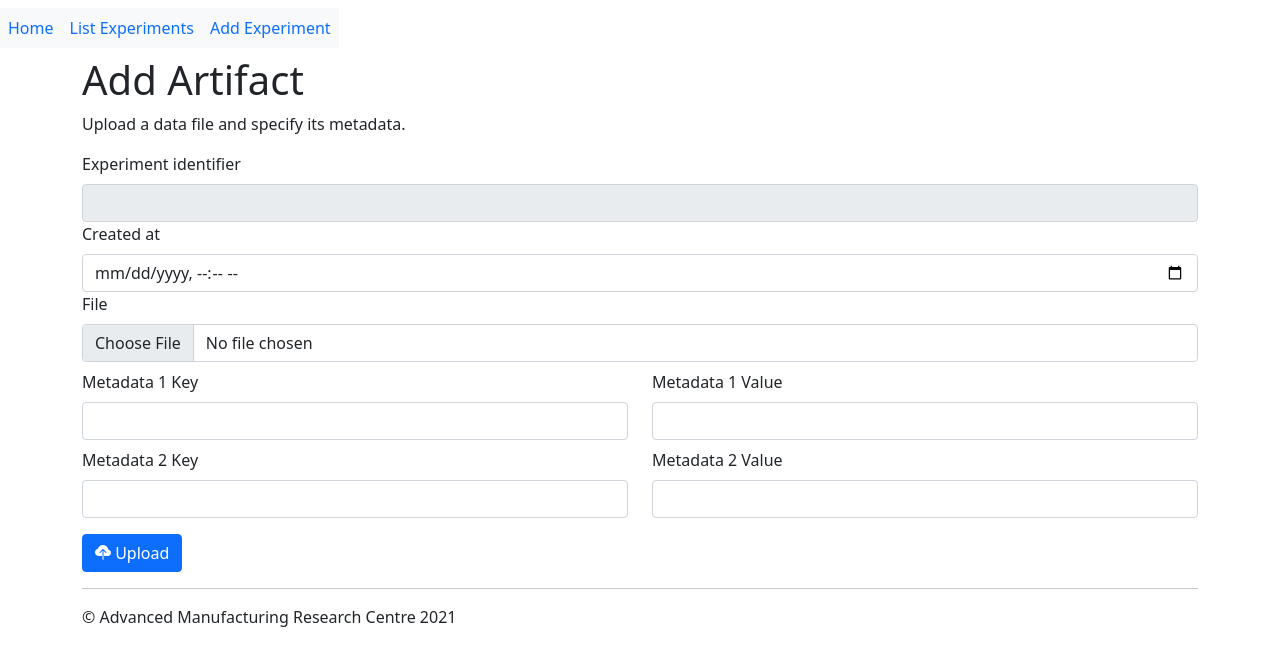
After one commit to Joe-Heffer-Shef/owast, a Flask app: template owast/blueprints/artifact/templates/artifact/create.html in a window 1280 px wide. The commit adds this page. Shown: the top 666 px of the page. Run offline with Flask 2, Linux system fonts and the light colour scheme; the template is opened without the code that fills it, so the values that code supplies are empty; some libraries are stand-ins or nearby versions.

Commit message:
add file upload feature (sketch)

```diff
--- a/owast/app_factory.py
+++ b/owast/app_factory.py
@@ -4,6 +4,7 @@ import flask
 
 import owast.blueprints.main.views
 import owast.blueprints.experiment.views
+import owast.blueprints.artifact.views
 
 
 def create_app() -> flask.Flask:
@@ -12,6 +13,7 @@ def create_app() -> flask.Flask:
     # Register blueprints
     app.register_blueprint(owast.blueprints.main.views.blueprint)
     app.register_blueprint(owast.blueprints.experiment.views.blueprint)
+    app.register_blueprint(owast.blueprints.artifact.views.blueprint)
 
     # TODO LDAP authentication (Active Directory)
 
--- /dev/null
+++ b/owast/blueprints/artifact/templates/artifact/create.html
@@ -0,0 +1,55 @@
+{% extends "layout.html" %}
+{% set title = 'Add Artifact' %}
+{% block content %}
+<p>
+    Upload a data file and specify its metadata.
+</p>
+<form method="post" action="{{ url_for(request.endpoint) }}">
+    <!-- Experiment ID -->
+    <div>
+        <label class="form-label" for="experiment_id">Experiment identifier</label>
+        <input class="form-control" type="text" readonly name="experiment_id" id="experiment_id" value="{{ experiment_id }}">
+    </div>
+
+    <!-- Creation time -->
+    <div>
+        <label class="form-label" for="created_at">Created at</label>
+        <input type="datetime-local" class="form-control" name="created_at" id="created_at" value="{{ time }}" required>
+    </div>
+
+    <!-- File upload -->
+    <div>
+        <label class="form-label" for="file">File</label>
+        <input class="form-control" type="file" name="file" id="file" required>
+    </div>
+
+    <!-- Metadata -->
+    <div class="row mt-2">
+        <div class="col">
+            <label class="form-label" for="meta_1_key">Metadata 1 Key</label>
+            <input type="text" class="form-control" name="meta_1_key" id="meta_1_key" required>
+        </div>
+        <div class="col">
+            <label class="form-label" for="meta_1_value">Metadata 1 Value</label>
+            <input type="text" class="form-control" name="meta_1_value" id="meta_1_value">
+        </div>
+    </div>
+
+    <div class="row mt-2">
+        <div class="col">
+            <label class="form-label" for="meta_2_key">Metadata 2 Key</label>
+            <input type="text" class="form-control" name="meta_2_key" id="meta_2_key" required>
+        </div>
+        <div class="col">
+            <label class="form-label" for="meta_2_value">Metadata 2 Value</label>
+            <input type="text" class="form-control" name="meta_2_value" id="meta_2_value">
+        </div>
+    </div>
+
+    <!-- Submit -->
+    <button type="submit" class="btn btn-primary mt-3">
+        <i class="bi bi-cloud-upload-fill"></i>
+        Upload
+    </button>
+</form>
+{% endblock %}
```
Also changed, not shown: owast/blob.py (added, +12 -0 lines), owast/blueprints/artifact/views.py (added, +36 -0 lines), owast/blueprints/experiment/templates/experiment/create.html (+2 -8 lines), owast/blueprints/experiment/templates/experiment/detail.html (+41 -3 lines), owast/blueprints/experiment/views.py (+3 -16 lines), owast/utils.py (added, +24 -0 lines), owast/blueprints/artifact/__init__.py (added).
